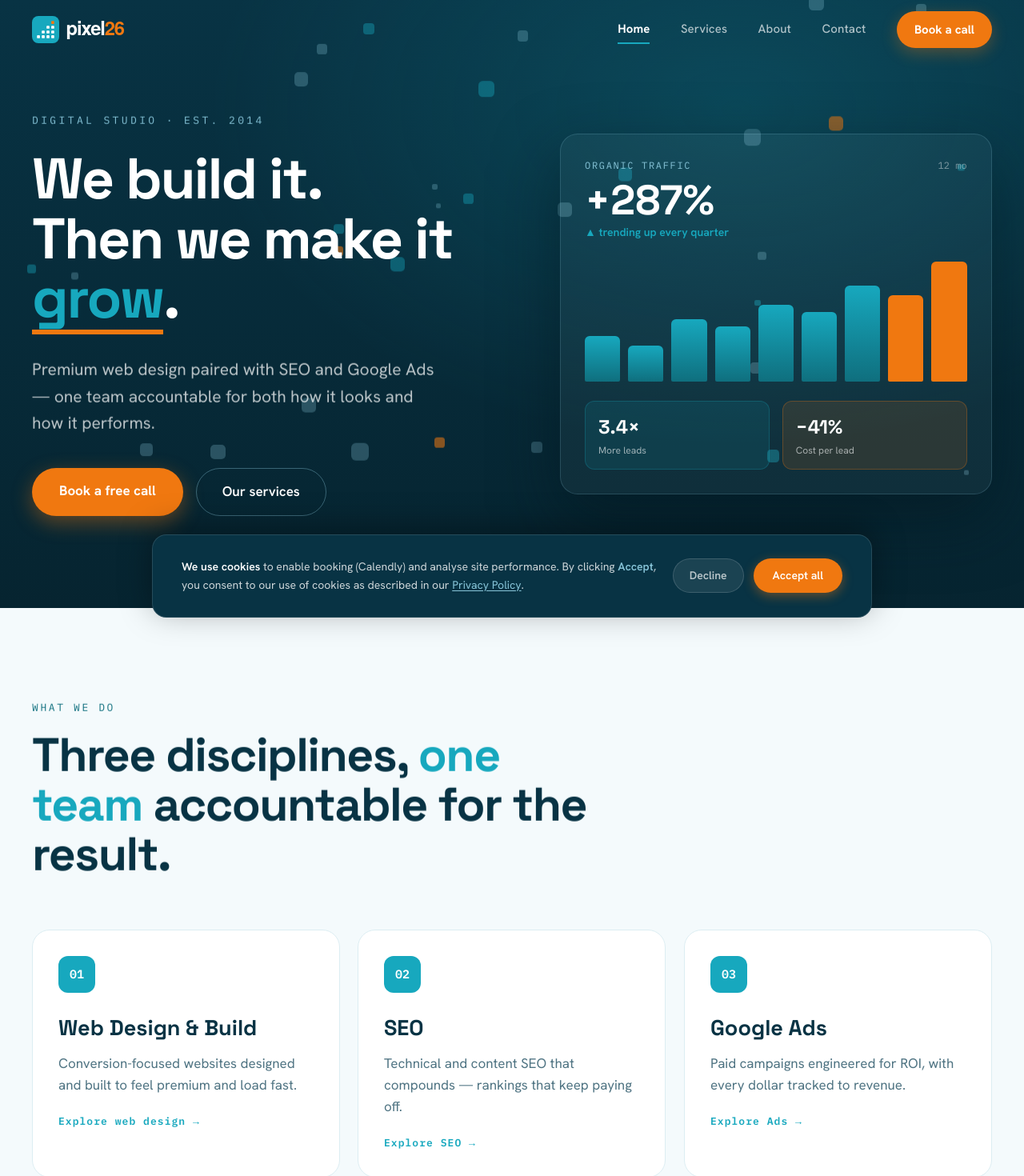
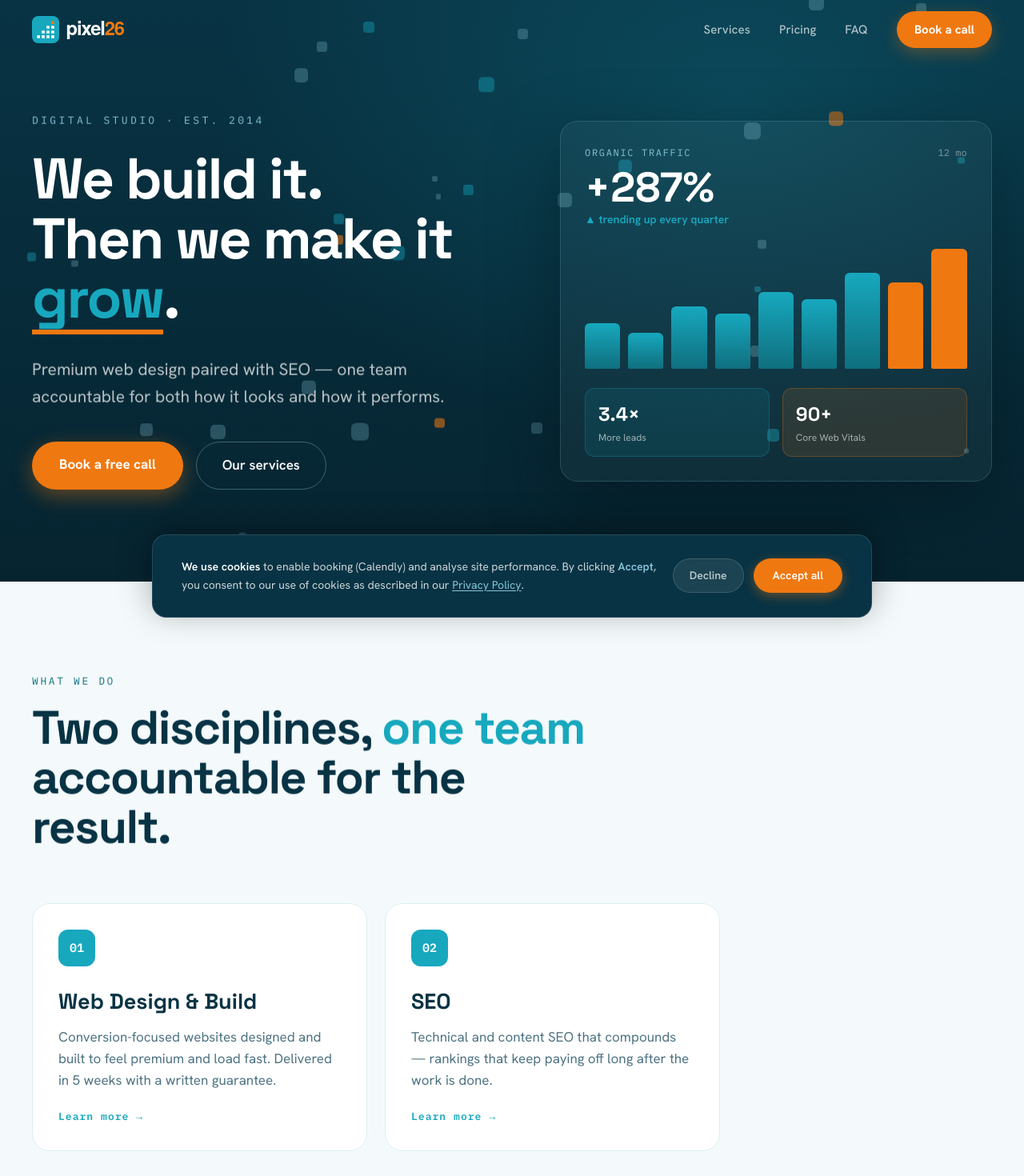
Before and after one commit to envosue/pixel26.com, a Next.js app: page / in a window 1280 px wide. Shown: the top 1470 px of the page at 80% size. Built offline with nearby package versions, Linux system fonts and the light colour scheme.

Commit message:
♻️ convert to single landing page, remove Google Ads

```diff
--- a/app/components/Footer.jsx
+++ b/app/components/Footer.jsx
@@ -15,7 +15,7 @@ export default function Footer() {
         <div className="p26-fcols">
           <div className="min-w-[240px]">
             <img src="/web-assets/pixel26-logo-reversed.svg" alt="Pixel26" className="h-9 block mb-[22px]" />
-            <p className="text-[17px] leading-[1.6] text-white/60 m-0 mb-[26px] max-w-[330px]">A digital studio for ambitious businesses. Premium websites, then growth through SEO and Google Ads.</p>
+            <p className="text-[17px] leading-[1.6] text-white/60 m-0 mb-[26px] max-w-[330px]">A digital studio for ambitious businesses. Premium websites, then growth through SEO.</p>
             <div className="flex gap-3">
               {['in', 'X', 'ig'].map((t) => (
                 <a key={t} href="#" aria-label={t} className="w-10 h-10 rounded-[10px] bg-teal-light/10 border border-teal-light/[.18] flex items-center justify-center text-teal-light no-underline font-mono text-[14px] font-semibold hover:bg-teal/[.28] transition-colors">{t}</a>
@@ -25,16 +25,16 @@ export default function Footer() {
           <div>
             <div className={heading}>Services</div>
             <div className="flex flex-col gap-3.5">
-              <Link href="/services" className={colLink}>Web Design</Link>
-              <Link href="/services" className={colLink}>SEO</Link>
-              <Link href="/services" className={colLink}>Google Ads</Link>
+              <a href="#services" className={colLink}>Web Design</a>
+              <a href="#services" className={colLink}>SEO</a>
             </div>
           </div>
           <div>
-            <div className={heading}>Company</div>
+            <div className={heading}>Quick links</div>
             <div className="flex flex-col gap-3.5">
-              <Link href="/about" className={colLink}>About</Link>
-              <Link href="/contact" className={colLink}>Contact</Link>
+              <a href="#pricing" className={colLink}>Pricing</a>
+              <a href="#faq" className={colLink}>FAQ</a>
+              <Link href="/contact" className={colLink}>Book a call</Link>
             </div>
           </div>
           <div>
--- a/app/components/Nav.jsx
+++ b/app/components/Nav.jsx
@@ -1,19 +1,15 @@
 'use client';
 import { useEffect, useState } from 'react';
 import Link from 'next/link';
-import { usePathname } from 'next/navigation';
 
 const LINKS = [
-  { href: '/', label: 'Home' },
-  { href: '/services', label: 'Services' },
-  { href: '/about', label: 'About' },
-  { href: '/contact', label: 'Contact' },
+  { href: '#services', label: 'Services' },
+  { href: '#pricing', label: 'Pricing' },
+  { href: '#faq',      label: 'FAQ' },
 ];
 
 export default function Nav() {
-  const pathname = usePathname();
   const [scrolled, setScrolled] = useState(false);
-  const [open, setOpen] = useState(false);
 
   useEffect(() => {
     const onScroll = () => setScrolled(window.scrollY > 24);
@@ -22,37 +18,39 @@ export default function Nav() {
     return () => window.removeEventListener('scroll', onScroll);
   }, []);
 
-  useEffect(() => { setOpen(false); }, [pathname]);
-
-  const isActive = (href) => (href === '/' ? pathname === '/' : pathname.startsWith(href));
-
-  const linkClass = (href) =>
-    'font-sans text-[15px] tracking-[.01em] no-underline py-1.5 border-b-2 transition-colors ' +
-    (isActive(href) ? 'font-bold text-white border-teal' : 'font-medium text-white/[.68] border-transparent hover:text-white');
-
-  const bar = (transform, opacity) => ({
-    display: 'block', width: '26px', height: '2px', background: '#fff', borderRadius: '2px',
-    transition: 'transform .25s ease, opacity .2s ease',
-    transform: transform || 'none', opacity: opacity == null ? 1 : opacity,
-  });
+  const handleAnchor = (e, href) => {
+    if (!href.startsWith('#')) return;
+    e.preventDefault();
+    const el = document.querySelector(href);
+    if (el) el.scrollIntoView({ behavior: 'smooth', block: 'start' });
+  };
 
   return (
     <nav
       className={
         'fixed top-0 left-0 right-0 z-[1000] px-[clamp(20px,5vw,40px)] transition-[background,box-shadow,backdrop-filter] duration-300 ' +
         (scrolled
-          ? 'bg-[rgba(8,51,68,.86)] backdrop-blur-[14px] shadow-[0_1px_0_rgba(135,196,216,.14),0_8px_30px_rgba(4,26,35,.4)]'
+          ? 'bg-[rgba(8,51,68,.88)] backdrop-blur-[14px] shadow-[0_1px_0_rgba(135,196,216,.14),0_8px_30px_rgba(4,26,35,.4)]'
           : 'bg-transparent')
       }
     >
       <div className="max-w-[1240px] mx-auto h-[74px] flex items-center justify-between">
+        {/* Logo */}
         <Link href="/" className="flex items-center no-underline shrink-0">
           <img src="/web-assets/pixel26-logo-reversed.svg" alt="Pixel26" className="h-[34px] block" />
         </Link>
 
-        <div className="p26-desk items-center gap-[clamp(20px,3vw,40px)]">
+        {/* Desktop links */}
+        <div className="p26-desk items-center gap-[clamp(20px,3vw,36px)]">
           {LINKS.map((l) => (
-            <Link key={l.href} href={l.href} className={linkClass(l.href)}>{l.label}</Link>
+            <a
+              key={l.href}
+              href={l.href}
+              onClick={(e) => handleAnchor(e, l.href)}
+              className="font-sans font-medium text-[15px] tracking-[.01em] no-underline text-white/[.68] hover:text-white transition-colors"
+            >
+              {l.label}
+            </a>
           ))}
           <Link
             href="/contact"
@@ -62,28 +60,13 @@ export default function Nav() {
           </Link>
         </div>
 
-        <button
-          className="p26-burger flex-col items-center justify-center gap-[6px] w-10 h-10 p-0 bg-transparent border-0 cursor-pointer"
-          onClick={() => setOpen((o) => !o)}
-          aria-label="Menu"
-          aria-expanded={open}
+        {/* Mobile CTA only */}
+        <Link
+          href="/contact"
+          className="p26-burger font-sans font-bold text-[14px] text-white bg-orange px-5 py-2.5 rounded-[24px] no-underline"
         >
-          <span style={bar(open ? 'translateY(8px) rotate(45deg)' : null)} />
-          <span style={bar(null, open ? 0 : 1)} />
-          <span style={bar(open ? 'translateY(-8px) rotate(-45deg)' : null)} />
-        </button>
-      </div>
-
-      <div
-        className={
-          'fixed left-0 right-0 top-[74px] bg-[rgba(8,51,68,.97)] backdrop-blur-[14px] flex flex-col gap-[22px] overflow-hidden transition-[max-height,padding] duration-[350ms] px-[clamp(20px,5vw,40px)] ' +
-          (open ? 'max-h-[480px] pt-10 pb-12 border-t border-[rgba(135,196,216,.16)]' : 'max-h-0')
-        }
-      >
-        {LINKS.map((l) => (
-          <Link key={l.href} href={l.href} className="font-display font-semibold text-[30px] text-white no-underline">{l.label}</Link>
-        ))}
-        <Link href="/contact" className="mt-3.5 self-start font-sans font-bold text-[18px] text-white bg-orange px-[34px] py-4 rounded-[34px] no-underline">Book a call</Link>
+          Book a call
+        </Link>
       </div>
     </nav>
   );
--- a/app/page.jsx
+++ b/app/page.jsx
@@ -25,15 +25,14 @@ function buildPixels() {
 }
 
 const SERVICES = [
-  { num: '01', title: 'Web Design & Build', desc: 'Conversion-focused websites designed and built to feel premium and load fast.', tag: 'Explore web design' },
-  { num: '02', title: 'SEO', desc: 'Technical and content SEO that compounds — rankings that keep paying off.', tag: 'Explore SEO' },
-  { num: '03', title: 'Google Ads', desc: 'Paid campaigns engineered for ROI, with every dollar tracked to revenue.', tag: 'Explore Ads' },
+  { num: '01', title: 'Web Design & Build', desc: 'Conversion-focused websites designed and built to feel premium and load fast. Delivered in 5 weeks with a written guarantee.', tag: 'Learn more' },
+  { num: '02', title: 'SEO', desc: 'Technical and content SEO that compounds — rankings that keep paying off long after the work is done.', tag: 'Learn more' },
 ];
 
 const PROCESS = [
   { num: '01', title: 'Discover', desc: 'We dig into your goals, audience and the numbers that matter to your business.' },
   { num: '02', title: 'Design & build', desc: 'A premium, conversion-led website — designed, written and engineered to perform.' },
-  { num: '03', title: 'Launch & rank', desc: 'We ship, then layer on SEO and Google Ads to start driving qualified traffic.' },
+  { num: '03', title: 'Launch & rank', desc: 'We ship, then layer on SEO to start driving qualified organic traffic from day one.' },
   { num: '04', title: 'Grow & report', desc: 'Monthly optimisation and plain-English reporting tied to real outcomes.' },
 ];
 
@@ -78,34 +77,14 @@ const PRICING = [
     guarantee: 'Measurable ranking improvements in 90 days or Month 4 is free.',
     cta: 'Book a call',
   },
-  {
-    service: 'Website + SEO + Google Ads',
-    name: 'Scale',
-    price: '$7,500',
-    billing: '/mo',
-    billingNote: '3-month minimum · $22,500 total',
-    stackValue: '$38,000+',
-    desc: 'The full growth engine — website, organic rankings, and paid leads running simultaneously from day one.',
-    featured: false,
-    features: [
-      'Everything in Grow (website + SEO)',
-      'Google Ads: Search + Remarketing campaigns',
-      '1 custom landing page built per quarter',
-      'Conversion tracking & Google Tag Manager',
-      'A/B testing across 3 ad variations per month',
-      'Bi-weekly strategy calls + full-funnel dashboard',
-    ],
-    guarantee: 'Beat your current cost-per-lead in 60 days or Month 2 is refunded.',
-    cta: 'Talk to us',
-  },
 ];
 
 const FAQ = [
-  { q: 'How long does a website take?', a: 'The Launch package goes live in 5 weeks — that\'s our written guarantee. If we miss it, we keep working at no extra charge until we ship. Grow and Scale clients get their site built in Month 1 of the retainer.' },
-  { q: 'What if I already have a website?', a: 'No problem. On the Grow and Scale packages, Month 1 converts from a new website build to a full conversion audit and CRO optimisation of your existing site — same effort, same value, no forced rebuild.' },
-  { q: 'What does the "stack value" mean on the pricing cards?', a: 'It\'s the combined retail value of every deliverable in the package if you sourced each piece separately — design, copywriting, content writing, link building, ad management. You get all of it for the package price, which is why ROI typically lands within the first new client you win.' },
-  { q: 'What if I don\'t hit the guarantee?', a: 'Every package has a specific, written guarantee. Launch: free work until we ship. Grow: Month 4 is free if you don\'t see measurable ranking improvements in 90 days. Scale: Month 2 is fully refunded if we don\'t beat your current cost-per-lead in 60 days.' },
-  { q: 'What does reporting look like?', a: 'A live performance dashboard plus a monthly review in plain English: what we did, what it moved, and what\'s next. Scale clients also get a full-funnel view combining organic and paid in one place. No vanity metrics — just the numbers tied to your revenue.' },
+  { q: 'How long does a website take?', a: 'The Launch package goes live in 5 weeks — that\'s our written guarantee. If we miss it, we keep working at no extra charge until we ship. Grow clients get their site built in Month 1 of the retainer.' },
+  { q: 'What if I already have a website?', a: 'No problem. On the Grow package, Month 1 converts from a new website build to a full conversion audit and CRO optimisation of your existing site — same effort, same value, no forced rebuild.' },
+  { q: 'What does the "stack value" mean on the pricing cards?', a: 'It\'s the combined retail value of every deliverable in the package if you sourced each piece separately — design, copywriting, content writing, and link building. You get all of it for the package price, which is why ROI typically lands within the first new client you win.' },
+  { q: 'What if I don\'t hit the guarantee?', a: 'Every package has a specific, written guarantee. Launch: free work until we ship. Grow: Month 4 is free if you don\'t see measurable ranking improvements in 90 days.' },
+  { q: 'What does reporting look like?', a: 'A live performance dashboard plus a monthly review in plain English: what we did, what it moved, and what\'s next. No vanity metrics — just the numbers tied to your revenue.' },
 ];
 
 const HERO_BARS = [38, 30, 52, 46, 64, 58, 80, 72, 100];
@@ -143,7 +122,7 @@ export default function Home() {
     { display: fmt(287, 0, '+', '%'), label: 'Average organic traffic growth in 12 months' },
     { display: fmt(3.4, 1, '', '×'), label: 'More qualified leads after relaunch' },
     { display: fmt(150, 0, '', '+'), label: 'Websites designed, built and grown' },
-    { display: fmt(41, 0, '−', '%'), label: 'Lower cost per lead on paid search' },
+    { display: fmt(92, 0, '', '+'), label: 'Average Core Web Vitals score on delivery' },
   ];
 
   const faqLd = {
@@ -156,8 +135,9 @@ export default function Home() {
       <script type="application/ld+json" dangerouslySetInnerHTML={{ __html: JSON.stringify(faqLd) }} />
       <Nav />
 
-      {/* HERO */}
+      {/* ── HERO ── */}
       <section
+        id="top"
         className="relative flex items-start overflow-hidden px-[clamp(20px,5vw,40px)]"
         style={{ background: 'radial-gradient(1100px 700px at 72% 18%, rgba(23,168,190,.20), transparent 60%), linear-gradient(180deg,#083344 0%,#062430 100%)' }}
       >
@@ -173,10 +153,10 @@ export default function Home() {
               <h1 data-reveal className="font-display font-bold text-[clamp(42px,5.6vw,82px)] leading-[1.04] tracking-[-.03em] text-white m-0 mb-[26px]">
                 We build it.<br />Then we make it <span className="text-teal inline-block leading-none whitespace-nowrap border-b-[.09em] border-orange pb-[.05em]">grow</span>.
               </h1>
-              <p data-reveal className="text-[clamp(17px,1.7vw,21px)] leading-[1.6] text-white/[.72] max-w-[520px] m-0 mb-10">Premium web design paired with SEO and Google Ads — one team accountable for both how it looks and how it performs.</p>
+              <p data-reveal className="text-[clamp(17px,1.7vw,21px)] leading-[1.6] text-white/[.72] max-w-[520px] m-0 mb-10">Premium web design paired with SEO — one team accountable for both how it looks and how it performs.</p>
               <div data-reveal className="flex flex-wrap gap-4">
                 <Link href="/contact" className={btnPrimary}>Book a free call</Link>
-                <Link href="/services" className={btnGhost}>Our services</Link>
+                <a href="#services" onClick={(e) => { e.preventDefault(); document.querySelector('#services')?.scrollIntoView({ behavior: 'smooth' }); }} className={btnGhost}>Our services</a>
               </div>
             </div>
             <div data-reveal className="relative">
@@ -194,7 +174,7 @@ export default function Home() {
                 </div>
                 <div className="flex gap-4 mt-6">
                   <div className="flex-1 bg-teal/[.12] border border-teal/[.25] rounded-[12px] px-4 py-3.5"><div className="font-display font-bold text-[24px] text-white">3.4×</div><div className="text-[12px] text-white/60 mt-0.5">More leads</div></div>
-                  <div className="flex-1 bg-orange/[.12] border border-orange/[.28] rounded-[12px] px-4 py-3.5"><div className="font-display font-bold text-[24px] text-white">−41%</div><div className="text-[12px] text-white/60 mt-0.5">Cost per lead</div></div>
+                  <div className="flex-1 bg-orange/[.12] border border-orange/[.28] rounded-[12px] px-4 py-3.5"><div className="font-display font-bold text-[24px] text-white">90+</div><div className="text-[12px] text-white/60 mt-0.5">Core Web Vitals</div></div>
                 </div>
               </div>
             </div>
@@ -202,27 +182,27 @@ export default function Home() {
         </div>
       </section>
 
-      {/* SERVICES */}
-      <section className={'bg-cloud ' + SEC}>
+      {/* ── SERVICES ── */}
+      <section id="services" className={'bg-cloud ' + SEC}>
         <div className={WRAP}>
           <div className="max-w-[720px] mb-[clamp(40px,5vw,64px)]">
             <div data-reveal className={LABEL}>What we do</div>
-            <h2 data-reveal className={H2}>Three disciplines, <span className="text-teal">one team</span> accountable for the result.</h2>
+            <h2 data-reveal className={H2}>Two disciplines, <span className="text-teal">one team</span> accountable for the result.</h2>
           </div>
-          <div className="grid grid-cols-1 lg:grid-cols-3 gap-[22px]">
+          <div className="grid grid-cols-1 lg:grid-cols-2 gap-[22px] max-w-[860px]">
             {SERVICES.map((svc) => (
-              <Link key={svc.num} href="/services" data-reveal className="flex flex-col bg-white border-[1.5px] border-line rounded-[22px] p-8 no-underline transition-[transform,box-shadow,border-color] duration-[250ms] hover:-translate-y-1.5 hover:shadow-[0_24px_50px_rgba(8,51,68,.12)] hover:border-teal-light">
+              <div key={svc.num} data-reveal className="flex flex-col bg-white border-[1.5px] border-line rounded-[22px] p-8 transition-[transform,box-shadow,border-color] duration-[250ms] hover:-translate-y-1.5 hover:shadow-[0_24px_50px_rgba(8,51,68,.12)] hover:border-teal-light">
                 <div className="font-mono font-semibold text-[15px] text-white w-[46px] h-[46px] rounded-[12px] flex items-center justify-center bg-teal">{svc.num}</div>
                 <h3 className="font-display font-bold text-[27px] text-navy mt-6 mb-2.5">{svc.title}</h3>
                 <p className="text-[17px] leading-[1.6] text-ink-soft m-0 mb-[22px]">{svc.desc}</p>
-                <span className="font-mono text-[13px] tracking-[.08em] text-teal font-semibold">{svc.tag} →</span>
-              </Link>
+                <a href="#pricing" onClick={(e) => { e.preventDefault(); document.querySelector('#pricing')?.scrollIntoView({ behavior: 'smooth' }); }} className="font-mono text-[13px] tracking-[.08em] text-teal font-semibold cursor-pointer">{svc.tag} →</a>
+              </div>
             ))}
           </div>
         </div>
       </section>
 
-      {/* STATS */}
+      {/* ── STATS ── */}
       <section ref={statsRef} className="relative bg-navy py-[clamp(64px,8vw,110px)] px-[clamp(20px,5vw,40px)] overflow-hidden">
         <div className="absolute inset-0 bg-[url('/web-assets/pixel26-pattern-tile.svg')] bg-[length:200px] opacity-[.05]" />
         <div className={'relative ' + WRAP}>
@@ -239,7 +219,7 @@ export default function Home() {
         </div>
       </section>
 
-      {/* PROCESS */}
+      {/* ── PROCESS ── */}
       <section className={'bg-white ' + SEC}>
         <div className={WRAP}>
           <div className="max-w-[720px] mb-[clamp(40px,5vw,64px)]">
@@ -258,15 +238,15 @@ export default function Home() {
         </div>
       </section>
 
-      {/* PRICING */}
-      <section className={'bg-cloud ' + SEC}>
+      {/* ── PRICING ── */}
+      <section id="pricing" className={'bg-cloud ' + SEC}>
         <div className={WRAP}>
           <div className="text-center max-w-[680px] mx-auto mb-[clamp(40px,5vw,60px)]">
             <div data-reveal className={LABEL}>Packages</div>
-            <h2 data-reveal className={H2}>Three services. Each built to <span className="text-teal">pay for itself</span> — fast.</h2>
+            <h2 data-reveal className={H2}>Two services. Each built to <span className="text-teal">pay for itself</span> — fast.</h2>
             <p data-reveal className="text-[18px] leading-[1.6] text-ink-soft m-0 mt-4">Pick the growth lever you need. Stack them when you&apos;re ready to accelerate.</p>
           </div>
-          <div className="grid grid-cols-1 lg:grid-cols-3 gap-6 items-stretch">
+          <div className="grid grid-cols-1 lg:grid-cols-2 gap-6 items-stretch max-w-[860px] mx-auto">
             {PRICING.map((plan) => {
               const f = plan.featured;
               return (
@@ -283,7 +263,6 @@ export default function Home() {
 
                   {/* Card body */}
                   <div className="flex flex-col flex-1 px-[34px] pt-[26px] pb-[34px]">
-
                     {/* Price */}
                     <div className="mb-1">
                       <div className="flex items-baseline gap-1">
@@ -334,15 +313,14 @@ export default function Home() {
             })}
           </div>
 
-          {/* Bottom trust note */}
           <p data-reveal className="text-center font-mono text-[13px] text-muted mt-[clamp(28px,3vw,40px)]">
             All engagements include a plain-English onboarding call and a clear scope before any work starts.
           </p>
         </div>
       </section>
 
-      {/* FAQ */}
-      <section className={'bg-white ' + SEC}>
+      {/* ── FAQ ── */}
+      <section id="faq" className={'bg-white ' + SEC}>
         <div className="max-w-[880px] mx-auto">
           <div className="text-center mb-[clamp(40px,5vw,56px)]">
             <div data-reveal className={LABEL}>Questions</div>
@@ -361,7 +339,7 @@ export default function Home() {
         </div>
       </section>
 
-      {/* CTA */}
+      {/* ── CTA ── */}
       <section className="relative bg-[linear-gradient(135deg,#0F6F7E_0%,#17A8BE_100%)] py-[clamp(64px,8vw,118px)] px-[clamp(20px,5vw,40px)] overflow-hidden">
         <div className="absolute inset-0 bg-[url('/web-assets/pixel26-pattern-tile.svg')] bg-[length:200px] opacity-[.08]" />
         <div data-reveal className="relative max-w-[880px] mx-auto text-center">
```
